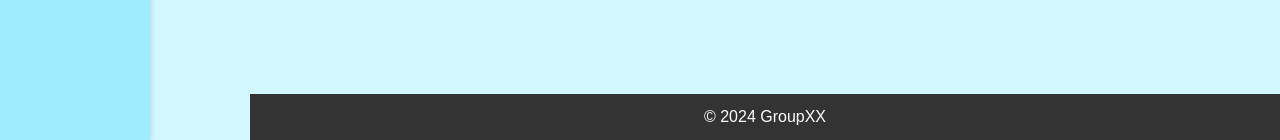
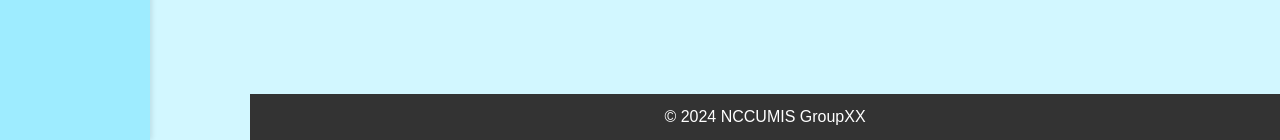
Before and after one commit to LuDanielPoyu/Cowrie-Log-Helper, a Django app: page /ask_me/qa/ in a window 1280 px wide. Shown: the part 660-800 px from the top of the page. Run offline with Django 5.2, Linux system fonts and the light colour scheme.

Commit message:
merge必須成功的吧

```diff
--- a/cowrie_project/templates/layout2.html
+++ b/cowrie_project/templates/layout2.html
@@ -223,7 +223,7 @@
     </div>
 
     <footer>
-        <p>&copy; 2024 GroupXX</p>
+        <p>&copy; 2024 NCCUMIS GroupXX</p>
     </footer>
 </body>
 </html>
```
